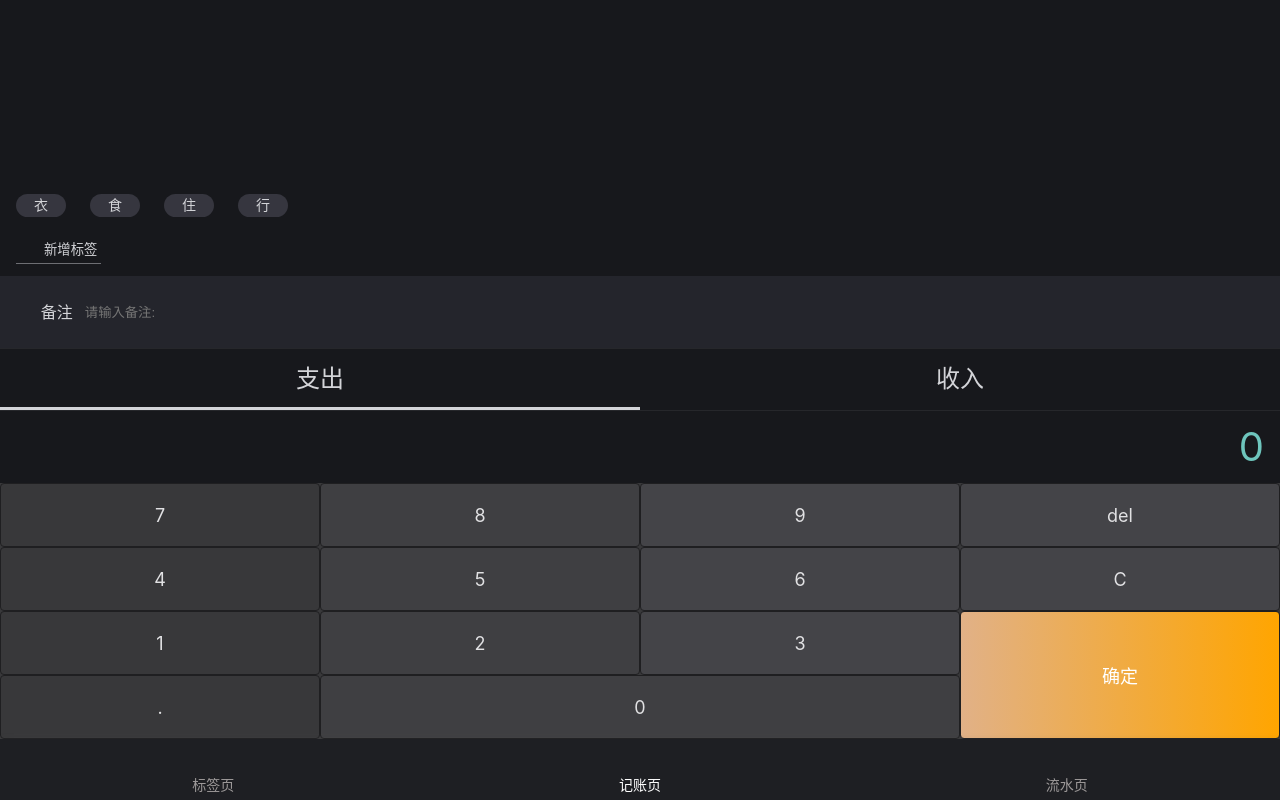
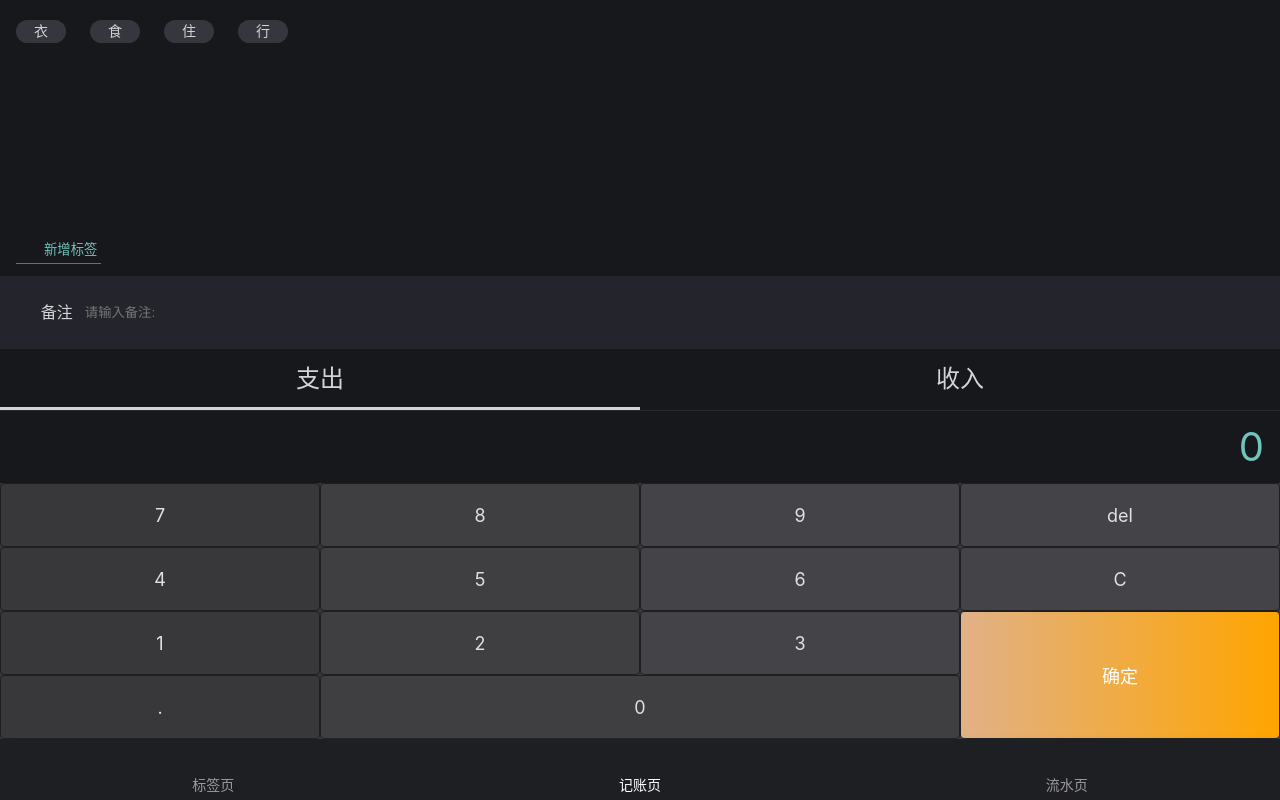
Before and after one commit to jgorijinal/morneyReact, a React app: page /tags/1#/money in a window 1280 px wide. Built offline with nearby package versions, Linux system fonts and the light colour scheme.

Commit message:
删除无用的代码

```diff
--- a/src/components/Layout.tsx
+++ b/src/components/Layout.tsx
@@ -9,7 +9,8 @@ const Wrapper = styled.div`
   background:#17181c ;
 `
 const Main = styled.main`
-  flex-grow: 1;
+  //flex-grow: 1;
+  height: 100%;
   overflow: auto;
 `
 const Layout = (props:any)=>{
--- a/src/views/Money/TagsSection.tsx
+++ b/src/views/Money/TagsSection.tsx
@@ -5,13 +5,16 @@ import useTags from '../../Hooks/useTags';
 
 const Wrapper = styled.section`
   flex-grow: 1;
+  overflow: auto;
   display: flex;
   flex-direction: column;
-  justify-content: flex-end;
+  //justify-content: flex-end;
   align-items: flex-start;
   background: #17181c;
   padding: 12px 16px;
-  ol {margin: 0 -12px;
+  ol {
+    margin: 0 -12px;
+    flex-grow: 1;
     li {
       display: inline-block;color: #d3d4d8;
       background: #36363f;font-size: 14px;margin: 8px 12px;
@@ -22,9 +25,8 @@ const Wrapper = styled.section`
       }
     }
   }
-
   button {display: flex;align-items: center;background: none;
-    border: none;color: #d3d4d8;cursor: pointer;margin-top:8px;
+    border: none;color:#6ec5bd;cursor: pointer;margin-top:8px;
     > svg {width: 1.5em;margin-right: 4px;}
     padding: 2px 4px;border-bottom: 1px solid #6d6e73;}
 `
--- a/src/views/Statistic.tsx
+++ b/src/views/Statistic.tsx
@@ -36,7 +36,10 @@ const Item = styled.div`
     white-space: nowrap;
   }
 `;
-
+const Tip = styled.div `
+  color: white;
+  text-align: center;
+`
 function Statistic() {
   const [category, setCategory] = useState<('-' | '+')>('-');
   const {records} = useRecords();
@@ -60,8 +63,8 @@ function Statistic() {
   return (
     <Layout>
       <CategorySection value={category} onChange={v => setCategory(v)}/>
-
-      {array.map(([date, record] , index) => {
+      {records.length !== 0 ?
+        array.map(([date, record] , index) => {
         return (
           <div key={index}>
             <Wrapper>
@@ -84,6 +87,7 @@ function Statistic() {
 
         );
       })
+        : <Tip className={'tip'}>目前还没有记录 , 快去记一笔账哦~</Tip>
       }
     </Layout>
   );
--- a/src/views/Tag.tsx
+++ b/src/views/Tag.tsx
@@ -31,7 +31,11 @@ const TopBar = styled.header`
 const InputWrapper = styled.div`
 margin-top: 16px;
 `
-
+const Wrapper =  styled.div `
+  .alert{
+    color:white;
+  }
+`
 const Tag:React.FC = ()=>{
   const {tags,findTag , updateTag ,deleteTag } = useTags()
   console.log(tags)
@@ -57,7 +61,10 @@ const Tag:React.FC = ()=>{
         <span className={"text"}>编辑标签</span>
         <Button onClick={()=>{deleteTag(editableTag.id)}}>删除标签</Button>
       </TopBar>
-      {editableTag ?  tagContent(editableTag) : <div>'tag已被删除'</div>}
+      <Wrapper>
+        {editableTag ?  tagContent(editableTag) : <div className={'alert'}>删除成功!!</div>}
+      </Wrapper>
+
     </Layout>
   )
 }
--- a/src/views/Tags.tsx
+++ b/src/views/Tags.tsx
@@ -45,7 +45,7 @@ function Tags() {
         {tags.map(tag =>
           <li key={tag.id}>
             <Link to={'/tags/'+tag.id}>
-              <span className={'oneLine'}>{tag.id} : {tag.name}</span>
+              <span className={'oneLine'}>{tag.name}</span>
               <Icon name={'right'}/>
             </Link>
           </li>
```
